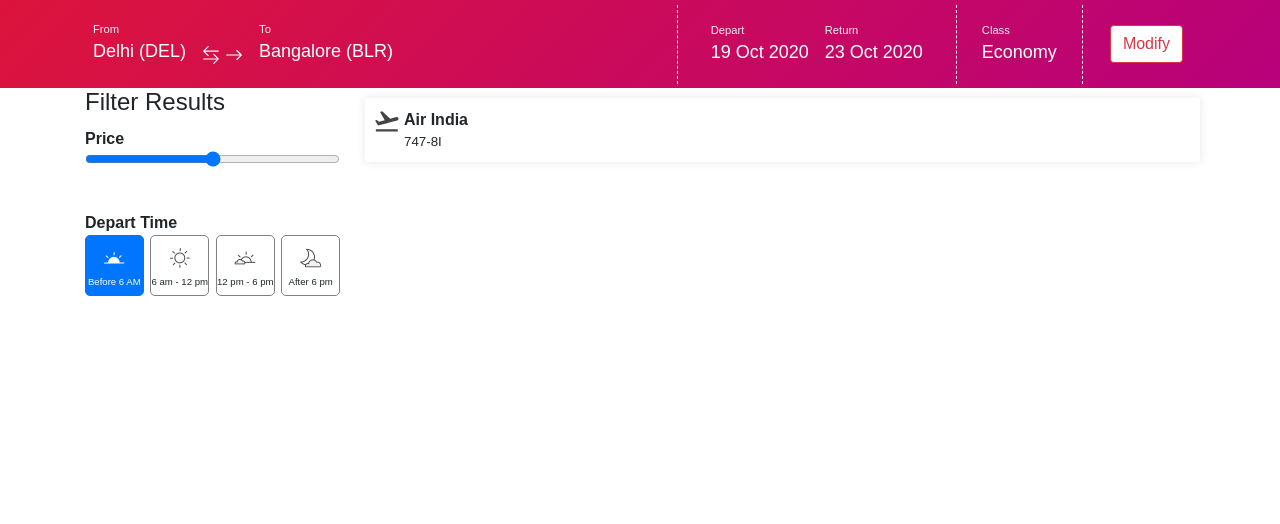
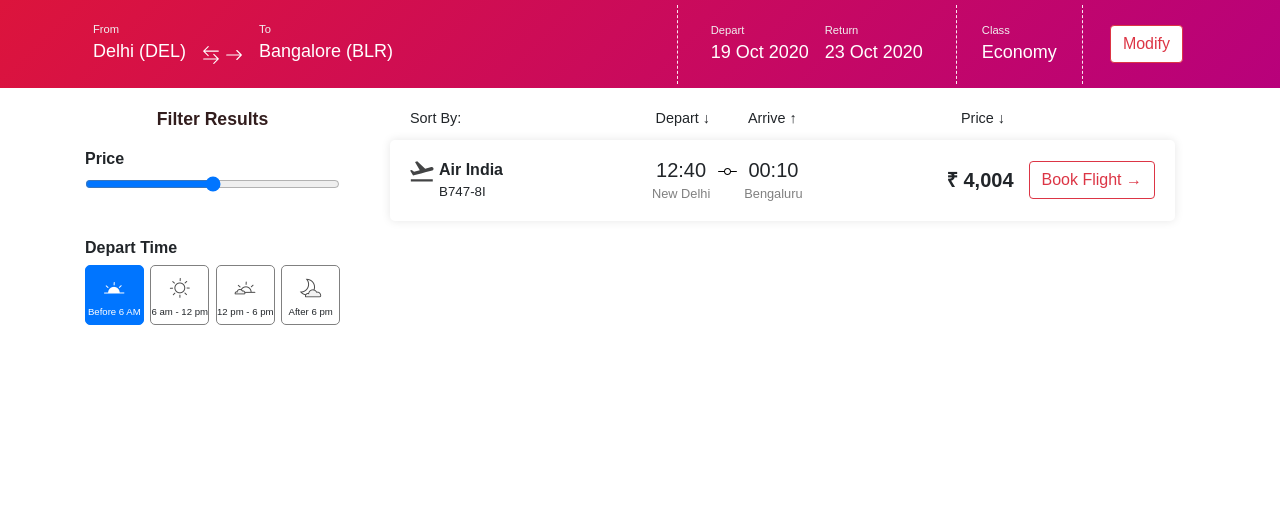
Before and after one commit to ayush9304/Flight, a Django app: template flight/templates/flight/search.html in a window 1280 px wide. Shown: the part 66-590 px from the top of the page. Run offline with Django 3.2, Linux system fonts and the light colour scheme; the template is opened without the code that fills it, so the values that code supplies are empty; parts of the project's set-up code (start-up, migrations or seed data) failed here and were passed over; some libraries are stand-ins or nearby versions; some web fonts are replaced.

Commit message:
Done Search-result-page. Have to create modify-search popup. Still no Javascript

```diff
--- a/flight/static/css/search_style.css
+++ b/flight/static/css/search_style.css
@@ -69,12 +69,26 @@
     background-color: #fff;
     display: flex;
 }
+.filter-div{
+    padding: 15px;
+}
 .actual-result-div{
     flex: 1;
-    padding: 10px;
+    padding: 20px 35px;
 }
 .filter-box > div{
     margin: 10px 0px;
+}
+.filter-div h4{
+    font-weight: 800;
+    line-height: .75em;
+    font-size: 1.1em;
+    color: #321d1d;
+    margin-bottom: 20px;
+    margin-top: 10px;
+}
+.filter-box .font-weight-bold{
+    margin-bottom: 5px;
 }
 .square-box{
     border: 1px solid grey;
@@ -107,9 +121,21 @@
 .each-flight-div{
     display: flex;
     justify-content: space-between;
-    padding: 10px;
-    border-radius: 3px;
+    padding: 15px 20px;/*
+    border-radius: 5px;
+    box-shadow: 0 0 10px rgba(0, 0, 0, .1);*/
+    overflow: hidden;
+}
+.each-flight-div-box{
+    border-radius: 5px;
     box-shadow: 0 0 10px rgba(0, 0, 0, .1);
+    margin-top: 10px;
+}
+.card{
+    border: none;
+    border-top: 1px solid rgba(0,0,0,.125);
+    border-top-left-radius: 0px;
+    border-top-right-radius: 0px;
 }
 .each-flight-div > div{
     display: flex;
@@ -124,3 +150,73 @@
 .plane-name{
     font-size: smaller;
 }
+.flight-time{
+    display: flex;
+    justify-content: space-evenly;
+}
+.flight-time h5{
+    margin-bottom: 2px;
+}
+.flight-place{
+    font-size: .8em;
+    color: grey;
+}
+.each-flight-div > div{
+    display: flex;
+    margin-top: auto;
+    margin-bottom: auto;
+}
+.flight-price{
+    display: flex;
+    margin-right: 15px;
+}
+.flight-price > h5{
+    margin-top: 20%;
+    margin-bottom: 20%;
+    font-weight: 600;
+}
+.flight-stops{
+    position: relative;
+}
+.flight-stops-seperator{
+    border-top: 2px solid #979797;
+    width: 50px;
+    height: 2px;
+    position: absolute;
+    left: 0;
+    right: 0;
+    margin: auto;
+    top: 0;
+    bottom: 0;
+    z-index: 1;
+}
+.flight-stops-disc{
+    width: 6px;
+    height: 6px;
+    border: 1px solid #000;
+    display: inline-block;
+    background-color: #fff;
+    position: relative;
+    z-index: 2;
+}
+.flight-details-btn{
+    display: flex;
+}
+.flight-details-btn button{
+    margin-top: auto;
+    margin-bottom: auto;
+}
+.sort-div{
+    display: flex;
+    justify-content: space-between;
+    margin-left: 20px;
+    margin-right: 150px;
+    font-size: .9em;
+}
+.sort-arrive, .sort-depart{
+    margin-left: 34px;
+    margin-right: 4px;
+}
+.sort-price{
+    margin-right: 20px;
+}
--- a/flight/templates/flight/search.html
+++ b/flight/templates/flight/search.html
@@ -58,7 +58,9 @@
                 <div class="row">
                     <div class="col-lg-3 filter-div">
                         <div class="filter">
+                            <center>
                                 <h4>Filter Results</h4>
+                            </center>
                             <div class="filter-box">
                                 <div class="filter-price">
                                     <div class="font-weight-bold">Price</div>
@@ -120,6 +122,24 @@
                         </div>
                     </div>
                     <div class="col-lg-9 actual-result-div">
+                        <div class="sort-div">
+                            <div class="sort-label">Sort By:</div>
+                            <div style="display: flex;">
+                                <div class="sort-depart">
+                                    Depart
+                                    <span>&#8595;</span>
+                                </div>
+                                <div class="sort-arrive">
+                                    Arrive
+                                    <span> &#8593;</span>
+                                </div>
+                            </div>
+                            <div class="sort-price">
+                                Price
+                                <span>&#8595;</span>
+                            </div>
+                        </div>
+                        <div class="each-flight-div-box">
                             <div class="each-flight-div">
                                 <div class="flight-company">
                                     <div class="flight-icon">
@@ -127,7 +147,41 @@
                                     </div>
                                     <div class="company-details">
                                         <div class="company-name">Air India</div>
-                                    <div class="plane-name">747-8I</div>
+                                        <div class="plane-name">B747-8I</div>
+                                    </div>
+                                </div>
+                                <div class="flight-time">
+                                    <div class="flight-origin-time">
+                                        <div class="flight-time">
+                                            <h5>12:40</h5>
+                                        </div>
+                                        <div class="flight-place">
+                                            New Delhi
+                                        </div>
+                                    </div>
+                                    <div class="flight-stops">
+                                        <svg xmlns="http://www.w3.org/2000/svg" width="34" height="24" viewBox="0 0 24 24">
+                                            <path d="M13,9.03544443 C14.6961471,9.27805926 16,10.736764 16,12.5 C16,14.263236 14.6961471,15.7219407 13,15.9645556 L13,21.5207973 C13,21.7969397 12.7761424,22.0207973 12.5,22.0207973 C12.2238576,22.0207973 12,21.7969397 12,21.5207973 L12,15.9645556 C10.3038529,15.7219407 9,14.263236 9,12.5 C9,10.736764 10.3038529,9.27805926 12,9.03544443 L12,3.5 C12,3.22385763 12.2238576,3 12.5,3 C12.7761424,3 13,3.22385763 13,3.5 L13,9.03544443 L13,9.03544443 Z M12.5,15 C13.8807119,15 15,13.8807119 15,12.5 C15,11.1192881 13.8807119,10 12.5,10 C11.1192881,10 10,11.1192881 10,12.5 C10,13.8807119 11.1192881,15 12.5,15 Z" transform="rotate(90 12.5 12.51)"/>
+                                        </svg>
+                                    </div>
+                                    <div class="flight-destination-time">
+                                        <div class="flight-time">
+                                            <h5>00:10</h5>
+                                        </div>
+                                        <div class="flight-place">
+                                            Bengaluru
+                                        </div>
+                                    </div>
+                                </div>
+                                <div class="flight-details">
+                                    <div class="flight-price">
+                                        <h5>₹ 4,004</h5>
+                                    </div>
+                                    <div class="flight-details-btn">
+                                        <button class="btn btn-outline-danger" type="button">
+                                            Book Flight &#8594;
+                                        </button>
+                                    </div>
                                 </div>
                             </div>
                         </div>
```
Also changed, not shown: flight/templates/flight/index.html (+8 -0 lines). Lines whose indentation alone changed are shown as unchanged.
